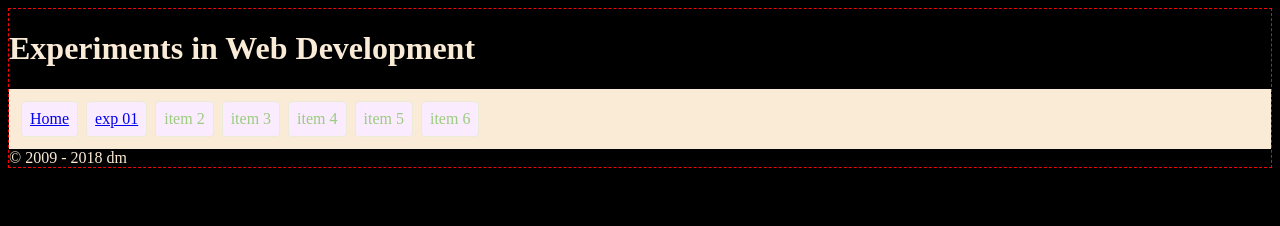
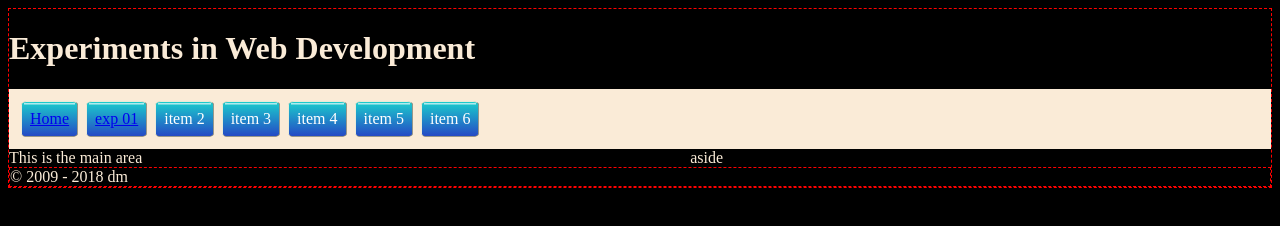
Before and after one commit to morandj/dmcom, a website: page index.html in a window 1280 px wide. Drawn offline with Linux system fonts and the light colour scheme.

Commit message:
pre rearrange

```diff
--- a/index.html
+++ b/index.html
@@ -9,7 +9,7 @@
   <body>
     <header>
     <h1>Experiments in Web Development</h1>
-  </header>
+    </header>
     <nav class="navmenu">
       <li class="navitem"><a href="/index.html">Home</a></li>
       <li class="navitem"><a href="src/html/exp01.html">exp 01</a></li>
@@ -20,11 +20,13 @@
       <li class="navitem">item 6</li>
     </nav>
     <main>
-    <div id="panel">
-    </div>
-    <div class="container">
-    </div>
+      This is the main area
+      <div id="panel">
+      </div>
+      <div class="container">
+      </div>
     </main>
+    <aside>aside</aside>
     <footer>
     © 2009 - <span id="fdate"></span>
     </footer>
--- a/src/css/style.css
+++ b/src/css/style.css
@@ -3,7 +3,20 @@ body {
   color: antiquewhite;
   border: 1px dashed red;
   display: grid;
+  /*grid-template-columns: 1fr 1fr;*/
+  grid-template-areas:
+    "header header"
+    "nav nav"
+    "main aside"
+    "footer footer";
 
+}
+header {
+  grid-area: header;
+}
+
+nav {
+  grid-area: nav;
 }
 .navmenu {
   display: flex;
@@ -13,23 +26,45 @@ body {
 }
 .navitem {
   display: flex;
+  position: relative;
+  display: inline-block;
   padding: 8px;
   margin: 4px;
-  color:  rgb(155, 204, 127);
-  background-color: rgb(250, 235, 255);
-  border: solid 1px;
+  color:  #fff;
+  background-color: rgb(0, 0, 0);
+  background-image: linear-gradient( rgb(27, 204, 204), rgb(37, 74, 197));
+  /* border: solid 1px; */
+  border: 1px outset  rgb(250, 235, 215);
   border-radius: 10%;
   border-color: rgb(235, 235, 215);
-main{
+  text-decoration: none;
+  font-weight: 100;
+}
+.navitem::after {
+  content: '';
+  position: absolute;
+  top: 1px;
+  left: 2px;
+  width: calc(100% - 4px);
+  height: 5%;
+  background: linear-gradient(rgba(255,255,255,0.8), rgba(255,255,255,0.2));
+}
+main {
+  grid-area: main;
   display: grid;
-  grid-template-columns: 1fr 5fr;
+  /*grid-template-columns: 1fr 5fr;*/
 }
+aside {
+  grid-area: aside;
+}
+
 .wrapper {
   display: grid;
   grid-template-columns: 1fr 1fr 1fr;
   grid-template-rows: 100px 100px;
 }
 footer {
+  grid-area: footer;
   border: 1px dashed red;
 }
 footer.page-footer {
```
